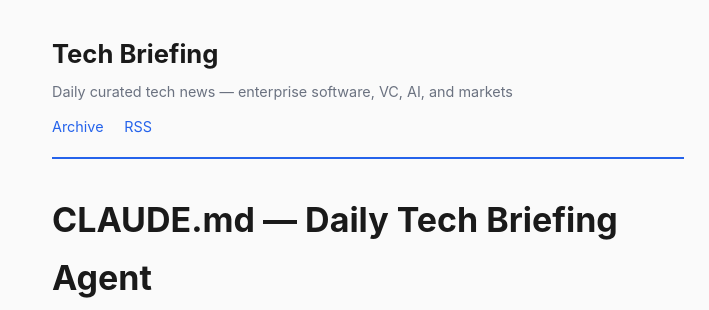
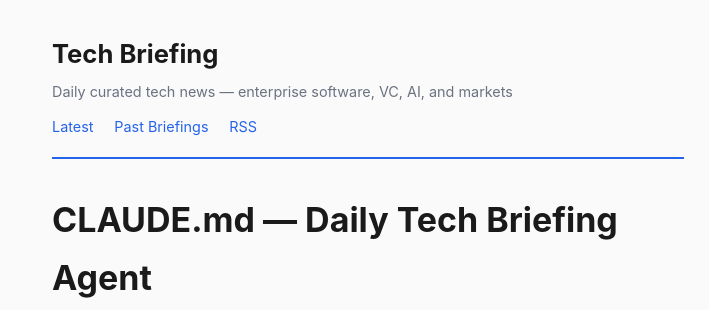
Before and after one commit to SahanY/tech-briefing, a Jekyll site: the page built from CLAUDE.md, in a window 1280 px wide. Shown: the top 310 px of the page, without its empty margins (272-981 px from the left). Built offline with Jekyll 4.4.1, drawn with Linux system fonts in a browser that asks for light colours; our own code applies the rules of GitHub Pages for plain Markdown files.

Commit message:
nav: remove redundant Archive link, reorder

```diff
--- a/_layouts/default.html
+++ b/_layouts/default.html
@@ -75,7 +75,8 @@
       <h1><a href="{{ '/' | relative_url }}">{{ site.title }}</a></h1>
       <p>{{ site.description }}</p>
       <nav>
-        <a href="{{ '/' | relative_url }}">Archive</a>
+        <a href="{{ '/briefing/' | relative_url }}">Latest</a>
+        <a href="{{ '/' | relative_url }}">Past Briefings</a>
         <a href="{{ '/feed.xml' | relative_url }}">RSS</a>
       </nav>
     </header>
```
